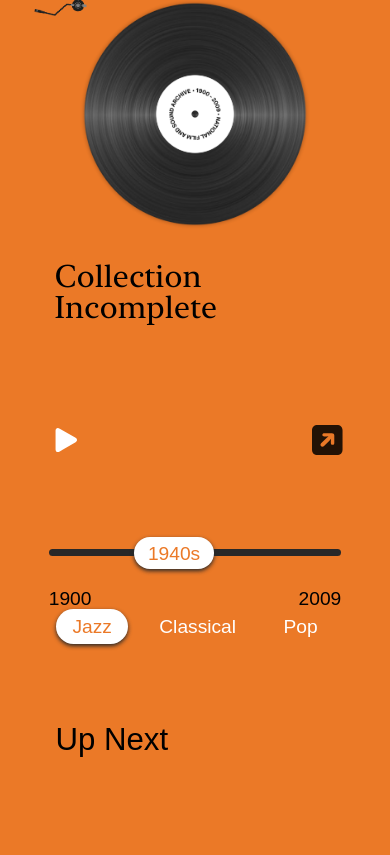
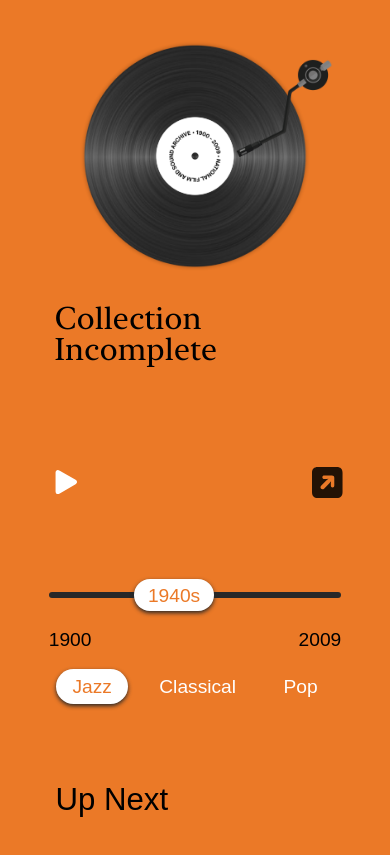
Before and after one commit to tane-simons/audio-player, a plain HTML site: page index.html in a window 390 px wide. Shown: the part 59-914 px from the top of the page. Drawn offline with Linux system fonts and the light colour scheme; no server answers; a web font is replaced by a local one.

Commit message:
fix mobile layout

```diff
--- a/assets/css/styles.css
+++ b/assets/css/styles.css
@@ -405,7 +405,7 @@ label[for="Classical"].current-genre {
     main {
         grid-template-columns: 100%;
         grid-template-rows: auto auto;
-        margin: 0;
+        margin: 5vh 0 0 0;
         height: auto;
     }
 
@@ -423,7 +423,14 @@ label[for="Classical"].current-genre {
         justify-self: center;
         width: 60vw;
         height: 60vw;
+    }
 
+    #record-arm {
+        width: 50vw;
+        height: 50vw;
+        top: -16vw;
+        left: 35vw;
+        rotate: 0deg;
     }
 
     #main-info {
@@ -469,7 +476,7 @@ label[for="Classical"].current-genre {
     }
 
     #slider-and-range {
-        gap: 0.1rem;
+        margin: 0 0 5vw 0;
     }
 
     #decade-range {
--- a/assets/js/script.js
+++ b/assets/js/script.js
@@ -138,20 +138,23 @@ function loadSong(index) { //takes index from array as will be needed in up next
     //play/pause button
     if (isPlaying) {
         nowPlaying.play();
-        recordArm.style.transform = "rotate(190deg)"
         pauseIcon.src = "assets/symbols/pause.svg";
         if (window.innerWidth < 580) {
+            recordArm.style.transform = "rotate(330deg)"
             pauseIcon.style.width = "5vw";
         } else {
+            recordArm.style.transform = "rotate(190deg)"
             pauseIcon.style.width = "2vw";
         }
     } else {
         pauseIcon.src = "assets/symbols/play.fill.svg";
-        recordArm.style.transform = "rotate(170deg)"
+
         if (window.innerWidth < 580) {
             pauseIcon.style.width = "8vw";
+            recordArm.style.transform = "rotate(310deg)"
         } else {
             pauseIcon.style.width = "3vw";
+            recordArm.style.transform = "rotate(170deg)"
         }
     }
 }
```
